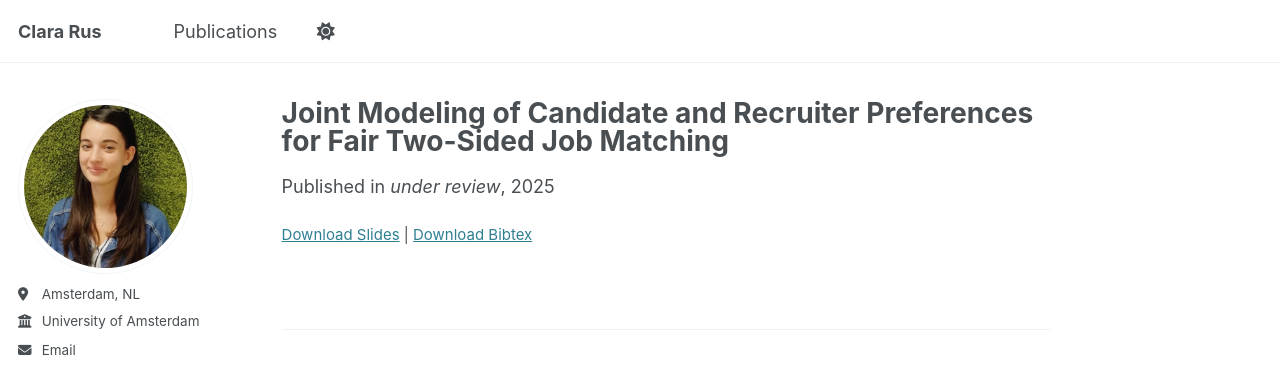
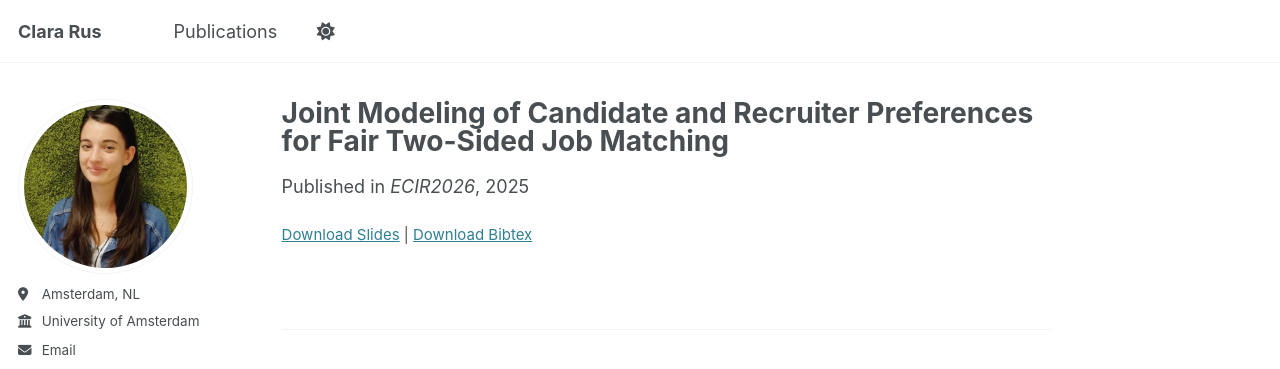
Before and after one commit to ClaraRus/ClaraRus.github.io, a Jekyll site: the page built from _publications/2025-10-01-TwoSided.md, in a window 1280 px wide. Shown: the top 369 px of the page. Built offline with Jekyll 4.4.1, drawn with Linux system fonts in a browser that asks for light colours; some web fonts are replaced; some of the changed lines change nothing that is shown.

Commit message:
Revise excerpt and venue for Two-Sided Job Matching
Updated the excerpt and venue for the publication to provide a detailed overview and specify the conference.

```diff
--- a/_publications/2025-10-01-TwoSided.md
+++ b/_publications/2025-10-01-TwoSided.md
@@ -3,9 +3,9 @@
 authors: 'Clara Rus, Masoud Mansoury, Andrew Yates, Maarten de Rijke'
 collection: publications
 category: manuscripts
-excerpt: ''
+excerpt: 'Recommender systems in recruitment platforms involve two active sides, candidates and recruiters, each with distinct goals and preferences. Most recommendation methods address only one side of the problem, leading to potentially ineffective matches. We propose a two-sided fusion framework that jointly models candidate and recruiter preferences to enhance mutual matches between candidates and recruiters. We also propose a personalized two-sided fusion approach to enhance the fairness of job recommendations. Experiments on the XING recruitment dataset show that the proposed approach improves fairness and compatibility, demonstrating the benefits of incorporating two-sided preferences in fairness-aware recommendations.'
 date: 2025-11-25
-venue: 'under review'
+venue: 'ECIR2026'
 slidesurl: ''
 paperurl: ''
 bibtexurl: ''
```
